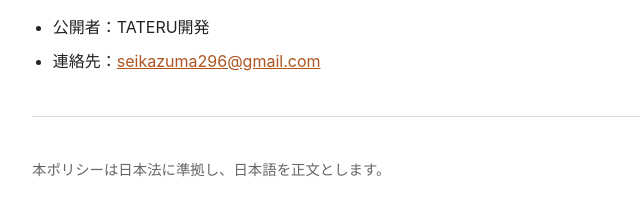
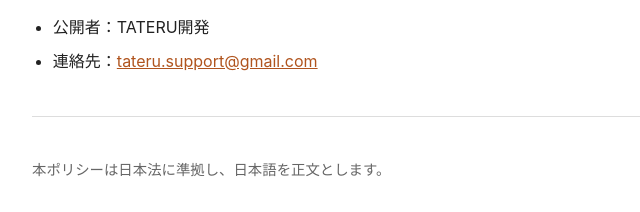
Before and after one commit to seikazuma/tateru-privacy, a plain HTML site: page index.html in a window 1280 px wide. Shown: the part 2199-2411 px from the top of the page, 248-888 px from the left. Drawn offline with Linux system fonts and the light colour scheme.

Commit message:
Add files via upload

```diff
--- a/index.html
+++ b/index.html
@@ -76,7 +76,7 @@
   <p>本ポリシーおよび本アプリに関するお問い合わせは、下記までご連絡ください。</p>
   <ul>
     <li>公開者：TATERU開発</li>
-    <li>連絡先：<a href="mailto:seikazetssgr@gmail.com">seikazuma296@gmail.com</a></li>
+    <li>連絡先：<a href="mailto:tateru.support@gmail.com">tateru.support@gmail.com</a></li>
   </ul>
 
   <hr>
```
